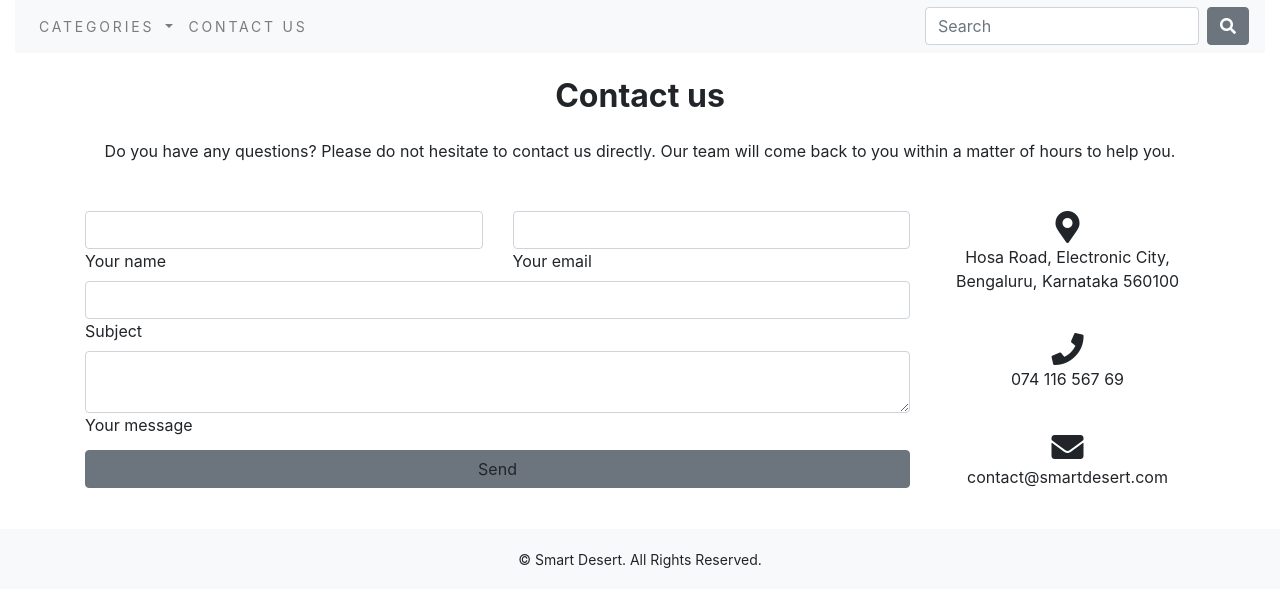
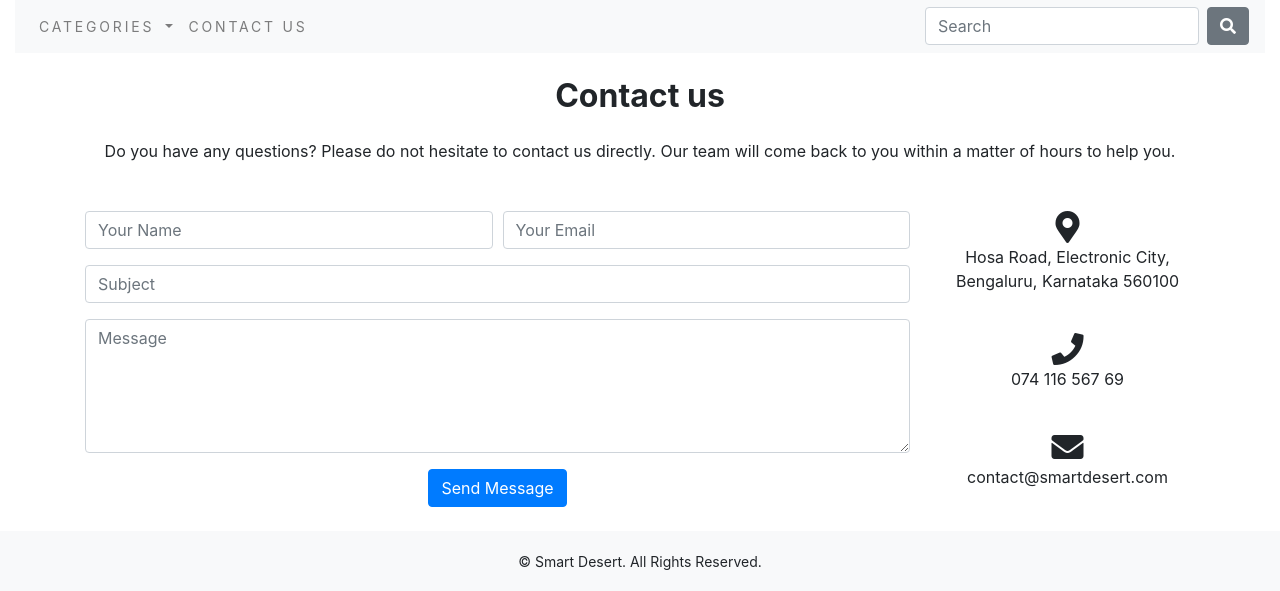
Before and after one commit to vinodkumar-git/smartdesert-assignment, a Django app: page /contact/ in a window 1280 px wide. Shown: the part 273-864 px from the top of the page. Before the commit the page ends 841 px from the top, so only its background shows below. Run offline with Django 3.2, Linux system fonts and the light colour scheme; data comes from the database, SQL or seed files in the repository; both versions use the stored data as it was after the commit; some libraries are stand-ins or nearby versions.

Commit message:
updated contact model

```diff
--- a/shop/models.py
+++ b/shop/models.py
@@ -44,9 +44,9 @@
         return '{}'.format(self.name)
 
 class Contact(models.Model):
-    name = models.CharField(max_length=250, unique=True)
+    name = models.CharField(max_length=250)
     email = models.EmailField()
-    subject = models.CharField(max_length=250, unique=True)
+    subject = models.CharField(max_length=250)
     message = models.TextField()
 
     def __str__(self):
--- a/shop/templates/shop/contact.html
+++ b/shop/templates/shop/contact.html
@@ -31,57 +31,36 @@
             {% if Success %}
             <p style="padding: 20px; background-color: #2fb953; color: white;">{{ Success }}</p>
             {% endif %}
-            <form id="contact-form" name="contact-form" action="{% url 'contact' %}" method="POST">
-            {% csrf_token %}
-                <!--Grid row-->
-                <div class="row">
-                    <!--Grid column-->
-                    <div class="col-md-6">
-                        <div class="md-form mb-0">
-                            <input type="text" id="name" name="name" class="form-control">
-                            <label for="name" class="">Your name</label>
+
+            <form method="POST" name="myForm" enctype="multipart/form-data" action="{% url 'contact' %}" >
+                    {% csrf_token %}
+                    <div class="form-row">
+                        <div class="form-group col-md-6">
+                            <input type="text" name='name' class="form-control" placeholder="Your Name" data-rule="minlen:4" title="Please enter your name" required/>
+                            <div class="validate"></div>
+                        </div>
+                        <div class="form-group col-md-6">
+                            <input type="email" class="form-control" name='email' placeholder="Your Email" data-rule="email" title="Please enter a valid email" required/>
+                            <div class="validate"></div>
                         </div>
                     </div>
-                    <!--Grid column-->
-                    <!--Grid column-->
-                    <div class="col-md-6">
-                        <div class="md-form mb-0">
-                            <input type="text" id="email" name="email" class="form-control">
-                            <label for="email" class="">Your email</label>
-                        </div>
-                    </div>
-                    <!--Grid column-->
-                </div>
-                <!--Grid row-->
-                <!--Grid row-->
-                <div class="row">
-                    <div class="col-md-12">
-                        <div class="md-form mb-0">
-                            <input type="text" id="subject" name="subject" class="form-control">
-                            <label for="subject" class="">Subject</label>
-                        </div>
-                    </div>
-                </div>
-                <!--Grid row-->
-                <!--Grid row-->
-                <div class="row">
-
-                    <!--Grid column-->
-                    <div class="col-md-12">
-
-                        <div class="md-form">
-                            <textarea type="text" id="message" name="message" rows="2" class="form-control md-textarea"></textarea>
-                            <label for="message">Your message</label>
+                    <div class="form-row">
+                        <div class="form-group col-md-12">
+                            <input type="text" class="form-control" name='subject' placeholder="Subject" data-rule="minlen:4" title="Please enter at least 8 chars of subject" required/>
+                            <div class="validate"></div>
                         </div>
 
                     </div>
-                </div>
-                <!--Grid row-->
+                    <div class="form-group">
+                        <textarea class="form-control" name="message" rows="5" data-rule="required" title="Please write something for us" placeholder="Message" required></textarea>
+                        <div class="validate"></div>
+                    </div>
+                    <div align="center">
+                        <button type="submit" class="btn btn-primary" data-toggle="modal" onsubmit="return validateForm()">
+                                Send Message
+                        </button>
+                    </div>
             </form>
-            <div class="text-center text-md-left">
-                <a class="btn btn-secondary btn-block my_custom_button" onclick="document.getElementById('contact-form').submit();">Send</a>
-            </div>
-            <div class="status"></div>
         </div>
         <!--Grid column-->
         <!--Grid column-->
@@ -104,4 +83,31 @@
     </div>
 </section>
 <!--Section: Contact v.2-->
+<script>
+function validateForm() {
+  var name = document.forms["myForm"]["name"].value;
+  var email = document.forms["myForm"]["email"].value;
+  var subject = document.forms["myForm"]["subject"].value;
+  var message = document.forms["myForm"]["message"].value;
+  if (name == "") {
+    alert("Name must be filled out");
+    return false;
+  }
+  else if(email == ""){
+    alert("Email must be filled out");
+    return false;
+  }
+  else if(subject == ""){
+    alert("subject must be filled out");
+    return false;
+  }else if(phone == ""){
+    alert("phone number must be filled out");
+    return false;
+  }
+  else if(message == ""){
+    alert("message box must be filled out");
+    return false;
+  }
+}
+</script>
 {% endblock %}
--- a/shop/views.py
+++ b/shop/views.py
@@ -14,8 +14,8 @@
         email = request.POST['email']
         subject = request.POST['subject']
         message = request.POST['message']
-        cont = Contact(name=name, email=email, subject=subject, message=message)
-        cont.save()
+        c = Contact(name=name, email=email, subject=subject, message=message)
+        c.save()
         return render(request, 'shop/contact.html', {'Success': 'Submitted Successfully! Thank you for contacting us..'})
     else:
         return render(request, 'shop/contact.html')
```
Also changed, not shown: db.sqlite3, shop/migrations/0004_auto_20210414_1238.py (added).
